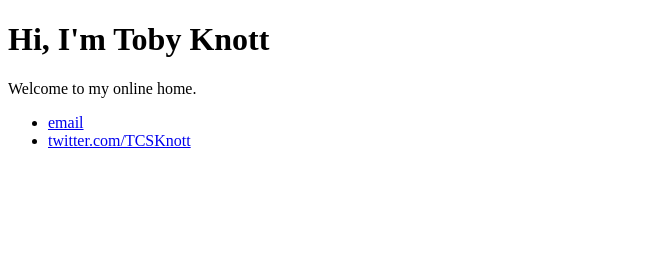
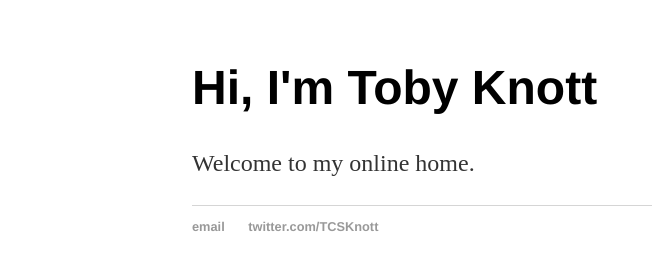
Before and after one commit to tknott91/tknott91.github.io, a plain HTML site: page index.html in a window 1280 px wide. Shown: the whole page, without its empty margins (0-652 px from the left). Drawn offline with Linux system fonts and the light colour scheme.

Commit message:
Update index.html

```diff
--- a/index.html
+++ b/index.html
@@ -2,6 +2,7 @@
 <html>
 	<head>
 		<title>Toby Knott, Writer</title>
+		<link rel="stylesheet" type="text/css" href="/main.css">
 	</head>
 	<body>
 		<div class="container">
```
